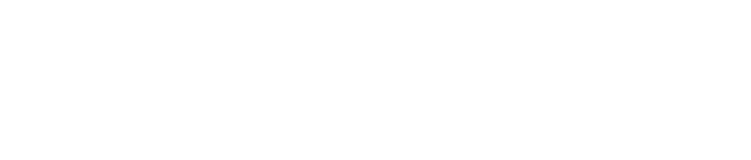
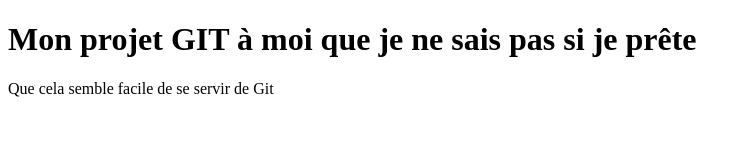
Before and after one commit to DF-develop/mon_first_git, a plain HTML site: page index.html in a window 1280 px wide. Shown: the whole page, without its empty margins (0-751 px from the left). Drawn offline with Linux system fonts and the light colour scheme.

```diff
--- a/index.html
+++ b/index.html
@@ -3,6 +3,10 @@
 	<head>
 		<meta charset="utf-8">
 		<meta name="viewport" content="width=dev">
-		<title>Mon projet Git à moi</title>
+		<title>Mon projet Git</title>
 	</head>
+    <body>
+        <H1>Mon projet GIT à moi que je ne sais pas si je prête</H1>
+        <p>Que cela semble facile de se servir de Git</p>
+    </body>
 </html>
```
